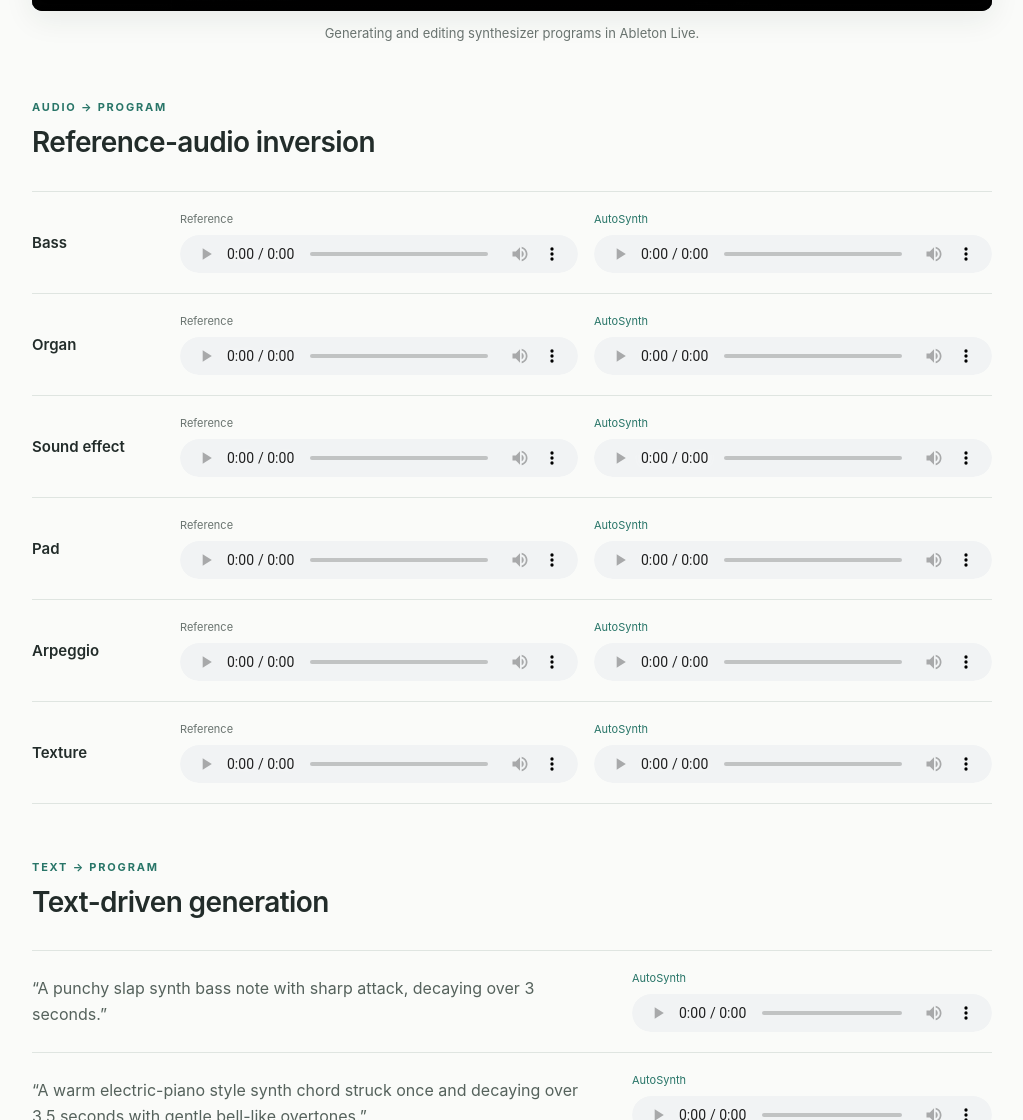
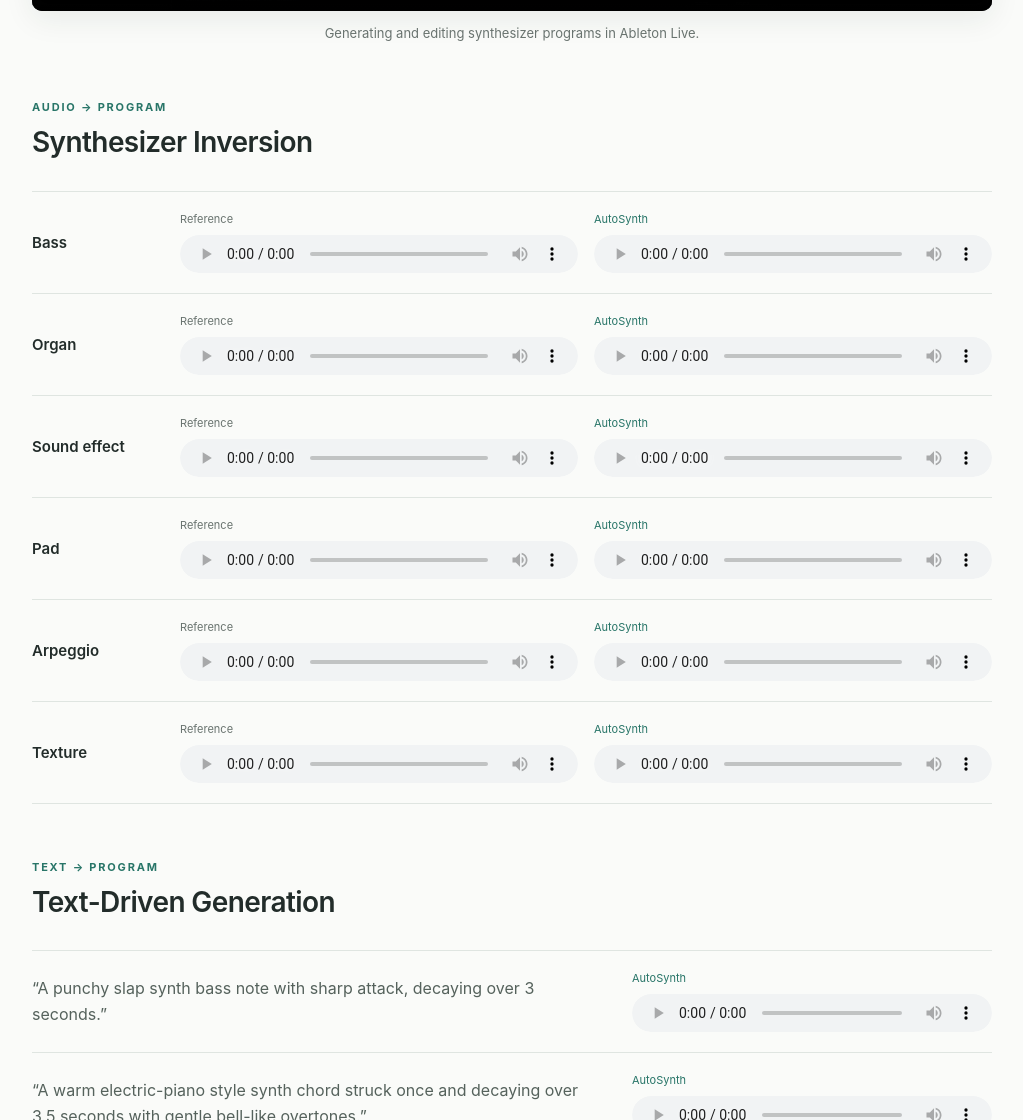
Before and after one commit to Auto-Synth/Auto-Synth.github.io, a plain HTML site: page index.html in a window 1280 px wide. Shown: the part 816-1936 px from the top of the page, without its empty margins (128-1151 px from the left). Drawn offline with Linux system fonts and the light colour scheme; grey boxes are pictures that could not be loaded.

Commit message:
Update task titles

```diff
--- a/index.html
+++ b/index.html
@@ -80,7 +80,7 @@
       <section class="task" aria-labelledby="inversion-title">
         <header class="task-header">
           <p class="eyebrow">Audio → Program</p>
-          <h2 id="inversion-title">Reference-audio inversion</h2>
+          <h2 id="inversion-title">Synthesizer Inversion</h2>
         </header>
         <article class="sample">
           <h3 class="sample-heading">Bass</h3>
@@ -129,7 +129,7 @@
       <section class="task text-task" aria-labelledby="text-title">
         <header class="task-header">
           <p class="eyebrow">Text → Program</p>
-          <h2 id="text-title">Text-driven generation</h2>
+          <h2 id="text-title">Text-Driven Generation</h2>
         </header>
         <article class="sample">
           <p class="prompt">“A punchy slap synth bass note with sharp attack, decaying over 3 seconds.”</p>
```
